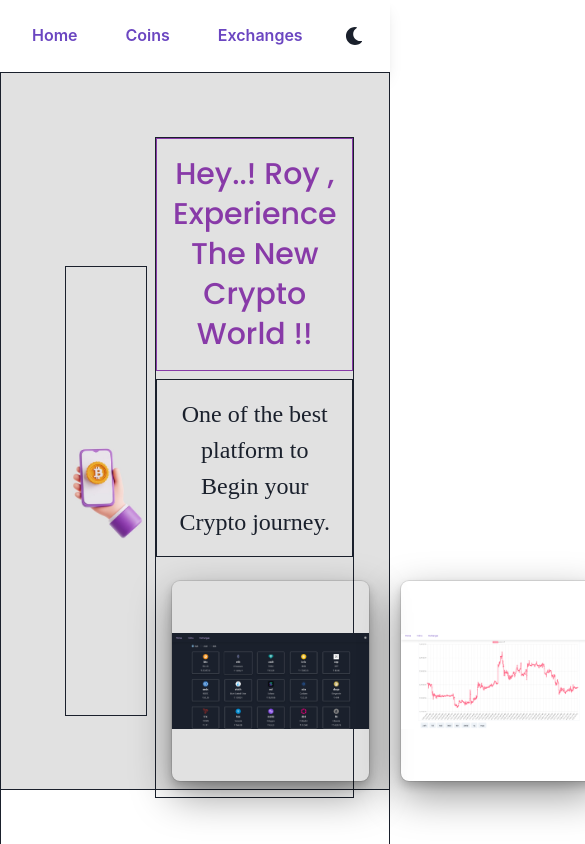
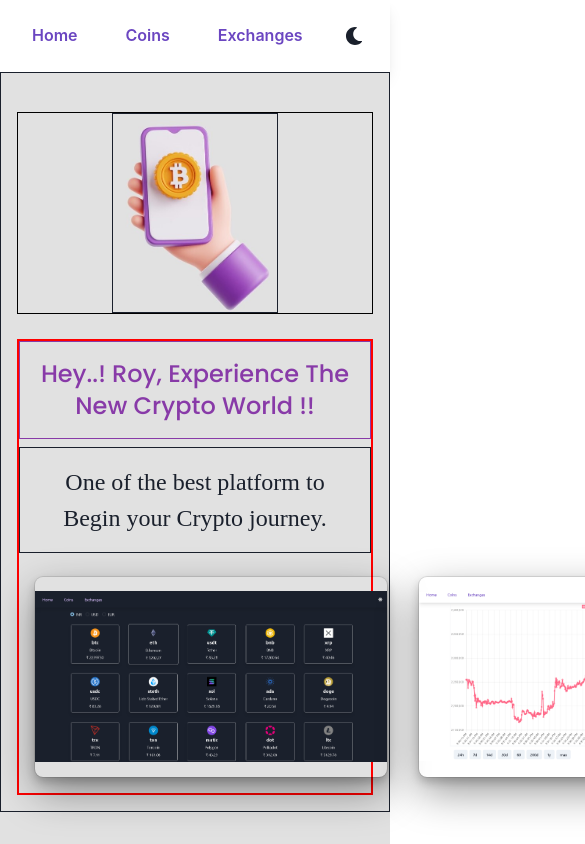
Before and after one commit to Yasssh-bombale/Crypto-app, a React (Create React App) app: page / in a window 390 px wide. Shown: the top 844 px of the page, 585 px wide, since content can reach past the window. Built offline with nearby package versions, Linux system fonts and the light colour scheme; a web font is replaced by a local one.

Commit message:
created responsive design for mobiles half section completed for home

```diff
--- a/src/Components/Home.jsx
+++ b/src/Components/Home.jsx
@@ -1,4 +1,12 @@
-import { Box, HStack, Heading, Image, Text, VStack } from '@chakra-ui/react';
+import {
+  Box,
+  HStack,
+  Heading,
+  Image,
+  Stack,
+  Text,
+  VStack,
+} from '@chakra-ui/react';
 import React from 'react';
 import { motion } from 'framer-motion';
 
@@ -7,9 +15,21 @@ import img2 from '../assets/ss2.png';
 import img3 from '../assets/ss3.png';
 const Home = () => {
   return (
-    <Box width={'full'} bgColor={'#E1E1E1'} height={'85vh'}>
-      <HStack border={'1px solid'} width={'full'} p={'16'}>
+    <Box width={'full'} bgColor={'#E1E1E1'} height={['100vh', '85vh']}>
+      <Stack
+        border={'1px solid'}
+        width={'full'}
+        direction={['column', 'row']}
+        wrap={'wrap'}
+        p={['4', '16']}
+      >
         <motion.div
+          style={{
+            border: '1px solid black',
+            display: 'flex',
+            alignItems: 'center',
+            justifyContent: 'center',
+          }}
           animate={{
             translateY: '25px',
           }}
@@ -22,24 +42,25 @@ const Home = () => {
           <Image
             border={'1px solid'}
             src={img1}
-            w={'450'}
-            h={'450'}
-            mr={'20'}
+            w={['200', '450']}
+            h={['200', '450']}
+            mr={['0', '20']}
             objectFit={'contain'}
           />
         </motion.div>
-        <VStack border={'1px solid'}>
+        <VStack border={'2px solid red'} mt={['10', '0']} w={['full', '65%']}>
           <Heading
             border={'1px solid'}
             w={'full'}
             p={'4'}
-            size={'xl'}
+            size={['lg', 'xl']}
             textAlign={'center'}
             color={'#883AA8'}
             fontFamily={'Poppins'}
             fontWeight={'medium'}
+            // noOfLines={2}
           >
-            Hey..! Roy , Experience The New Crypto World !!
+            Hey..! Roy, Experience The New Crypto World !!
           </Heading>
           <Text
             width={'full'}
@@ -85,7 +106,7 @@ const Home = () => {
             />
           </HStack>
         </VStack>
-      </HStack>
+      </Stack>
     </Box>
   );
 };
```
